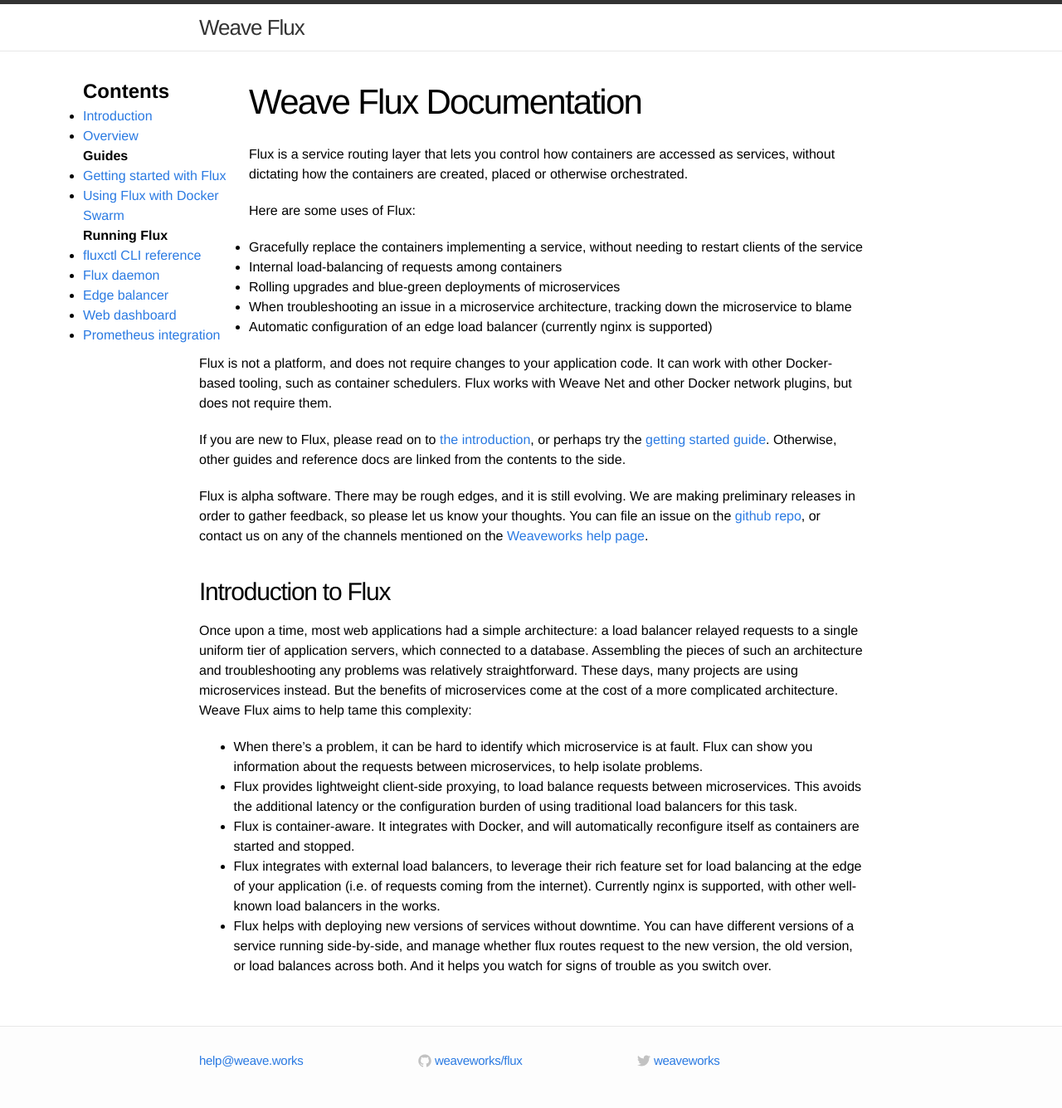
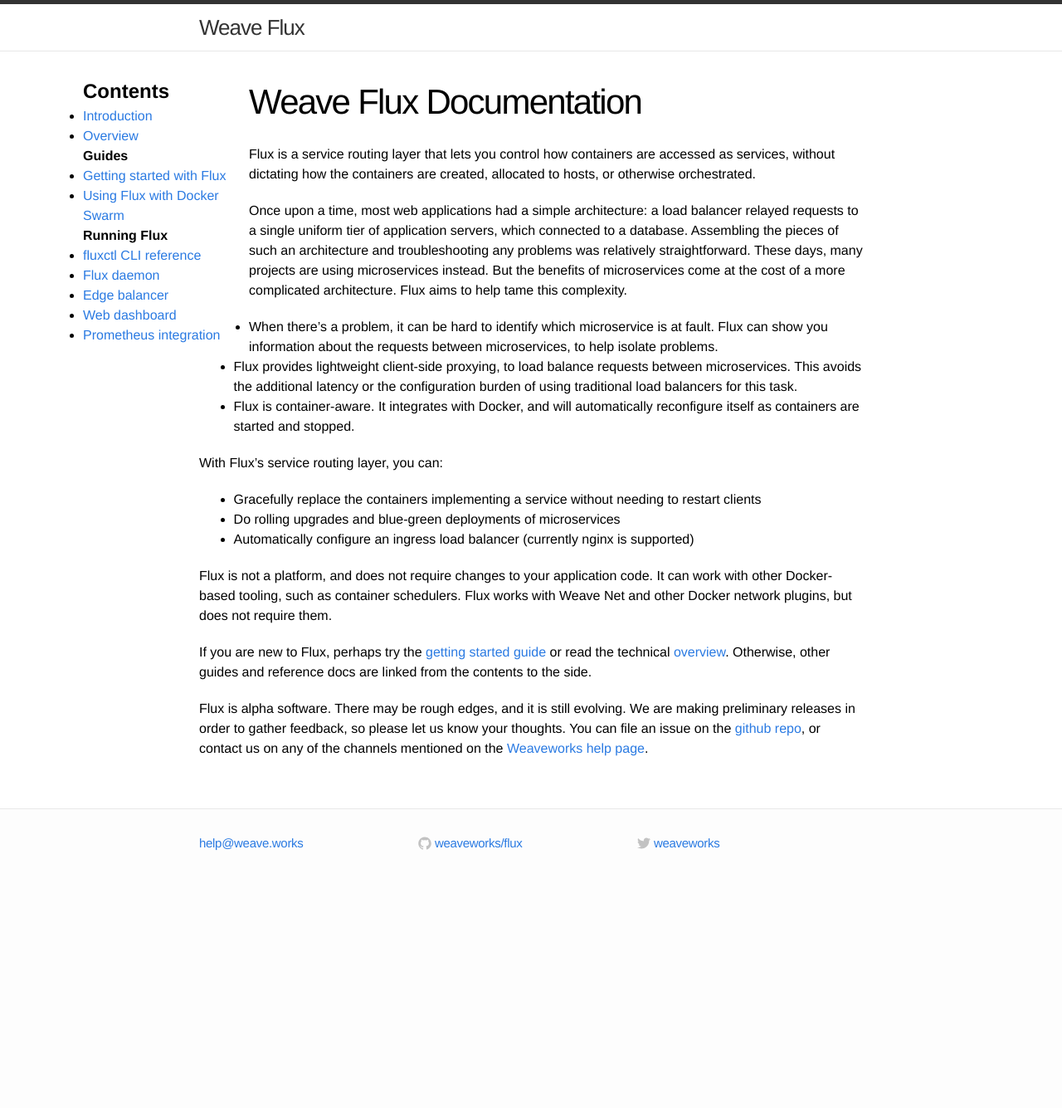
Before and after one commit to weaveworks-experiments/flux-classic, a Jekyll site: the page built from site/index.md, in a window 1280 px wide. Shown: the whole page at 83% size. Built offline with Jekyll 4.4.1, drawn with Linux system fonts in a browser that asks for light colours; after the commit the page ends 1073 px from its top, so only the background shows below that.

Commit message:
Combine the somewhat similar sections in the introduction

```diff
--- a/site/index.md
+++ b/site/index.md
@@ -5,37 +5,7 @@
 
 Flux is a service routing layer that lets you control how containers
 are accessed as services, without dictating how the containers are
-created, placed or otherwise orchestrated.
-
-Here are some uses of Flux:
-
-* Gracefully replace the containers implementing a service, without
-  needing to restart clients of the service
-* Internal load-balancing of requests among containers
-* Rolling upgrades and blue-green deployments of microservices
-* When troubleshooting an issue in a microservice architecture,
-  tracking down the microservice to blame
-* Automatic configuration of an edge load balancer (currently nginx is
-  supported)
-
-Flux is not a platform, and does not require changes to your
-application code. It can work with other Docker-based tooling, such as
-container schedulers.  Flux works with Weave Net and other Docker
-network plugins, but does not require them.
-
-If you are new to Flux, please read on to <a
-href="#introduction-to-flux">the introduction</a>, or perhaps try the
-[getting started guide](getstarted). Otherwise, other guides and
-reference docs are linked from the contents to the side.
-
-Flux is alpha software.  There may be rough edges, and it is still
-evolving.  We are making preliminary releases in order to gather
-feedback, so please let us know your thoughts. You can file an issue
-on the [github repo](https://github.com/weaveworks/flux/), or contact
-us on any of the channels mentioned on the [Weaveworks help
-page](http://www.weave.works/help/).
-
-## Introduction to Flux
+created, allocated to hosts, or otherwise orchestrated.
 
 Once upon a time, most web applications had a simple architecture: a
 load balancer relayed requests to a single uniform tier of application
@@ -43,8 +13,7 @@
 an architecture and troubleshooting any problems was relatively
 straightforward.  These days, many projects are using microservices
 instead.  But the benefits of microservices come at the cost of a more
-complicated architecture.  Weave Flux aims to help tame this
-complexity:
+complicated architecture.  Flux aims to help tame this complexity.
 
 * When there's a problem, it can be hard to identify which
 microservice is at fault.  Flux can show you information about the
@@ -59,13 +28,29 @@
 automatically reconfigure itself as containers are started and
 stopped.
 
-* Flux integrates with external load balancers, to leverage their rich
-feature set for load balancing at the edge of your application
-(i.e. of requests coming from the internet).  Currently nginx is
-supported, with other well-known load balancers in the works.
+With Flux's service routing layer, you can:
 
-* Flux helps with deploying new versions of services without downtime.
-You can have different versions of a service running side-by-side, and
-manage whether flux routes request to the new version, the old
-version, or load balances across both.  And it helps you watch for
-signs of trouble as you switch over.
+* Gracefully replace the containers implementing a service without
+  needing to restart clients
+
+* Do rolling upgrades and blue-green deployments of microservices
+
+* Automatically configure an ingress load balancer (currently nginx is
+  supported)
+
+Flux is not a platform, and does not require changes to your
+application code. It can work with other Docker-based tooling, such as
+container schedulers.  Flux works with Weave Net and other Docker
+network plugins, but does not require them.
+
+If you are new to Flux, perhaps try the [getting started
+guide](getstarted) or read the technical [overview](overview). Otherwise,
+other guides and reference docs are linked from the contents to the
+side.
+
+Flux is alpha software.  There may be rough edges, and it is still
+evolving.  We are making preliminary releases in order to gather
+feedback, so please let us know your thoughts. You can file an issue
+on the [github repo](https://github.com/weaveworks/flux/), or contact
+us on any of the channels mentioned on the [Weaveworks help
+page](http://www.weave.works/help/).
```
